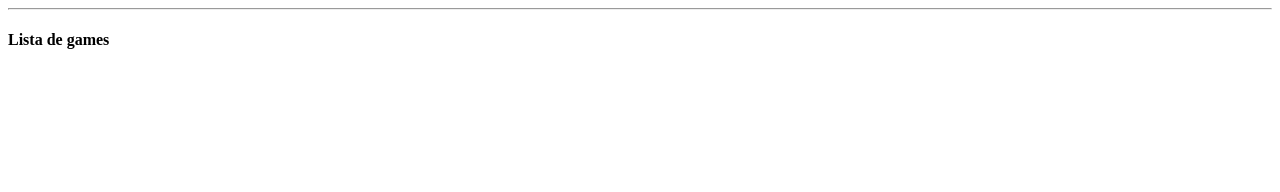
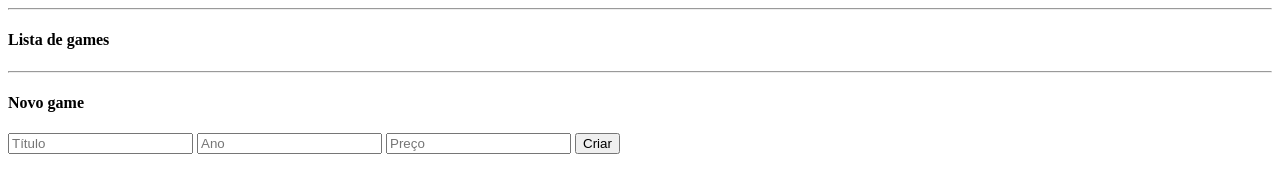
Before and after one commit to MogLuiz/Gamers-API, a plain HTML site: page Consumo de API/index.html in a window 1280 px wide. Drawn offline with nearby package versions, Linux system fonts and the light colour scheme; no server answers.

Commit message:
Add files via upload

```diff
--- a/Consumo de API/index.html
+++ b/Consumo de API/index.html
@@ -6,15 +6,44 @@
     <title>Loja de games</title>
     <hr>
     <h4>Lista de games</h4>
-    <ul id="games">
-
-    </ul>
+    <ul id="games"></ul>
+    <hr>
+    <h4>Novo game</h4>
+    <input type="text" name="title" id="title" placeholder="Título">
+    <input type="number" name="year" id="year" placeholder="Ano">
+    <input type="number" name="price" id="price" placeholder="Preço">
+    <button type="button" onClick="createGame()">Criar</button>
 </head>
 <body>
 
 </body>
 <script src="https://cdn.jsdelivr.net/npm/axios/dist/axios.min.js"></script>
 <script>
+
+    function createGame(){
+        var titleInput = document.getElementById("title")
+        var yearInput = document.getElementById("year")
+        var priceInput = document.getElementById("price")
+
+        var game = {
+            title: titleInput.value,
+            year: yearInput.value,
+            price: priceInput.value
+        }
+
+        axios.post("http://localhost:45678/game" , game).then(response => {
+            if(response.status == 200){
+                alert("Game cadastrado!")
+            }
+        }).catch(err => {
+            console.log(err)
+        })
+
+        console.log(game)
+    }
+
+
+
 
     axios.get("http://localhost:45678/games").then(response => {
         var games = response.data;
```
